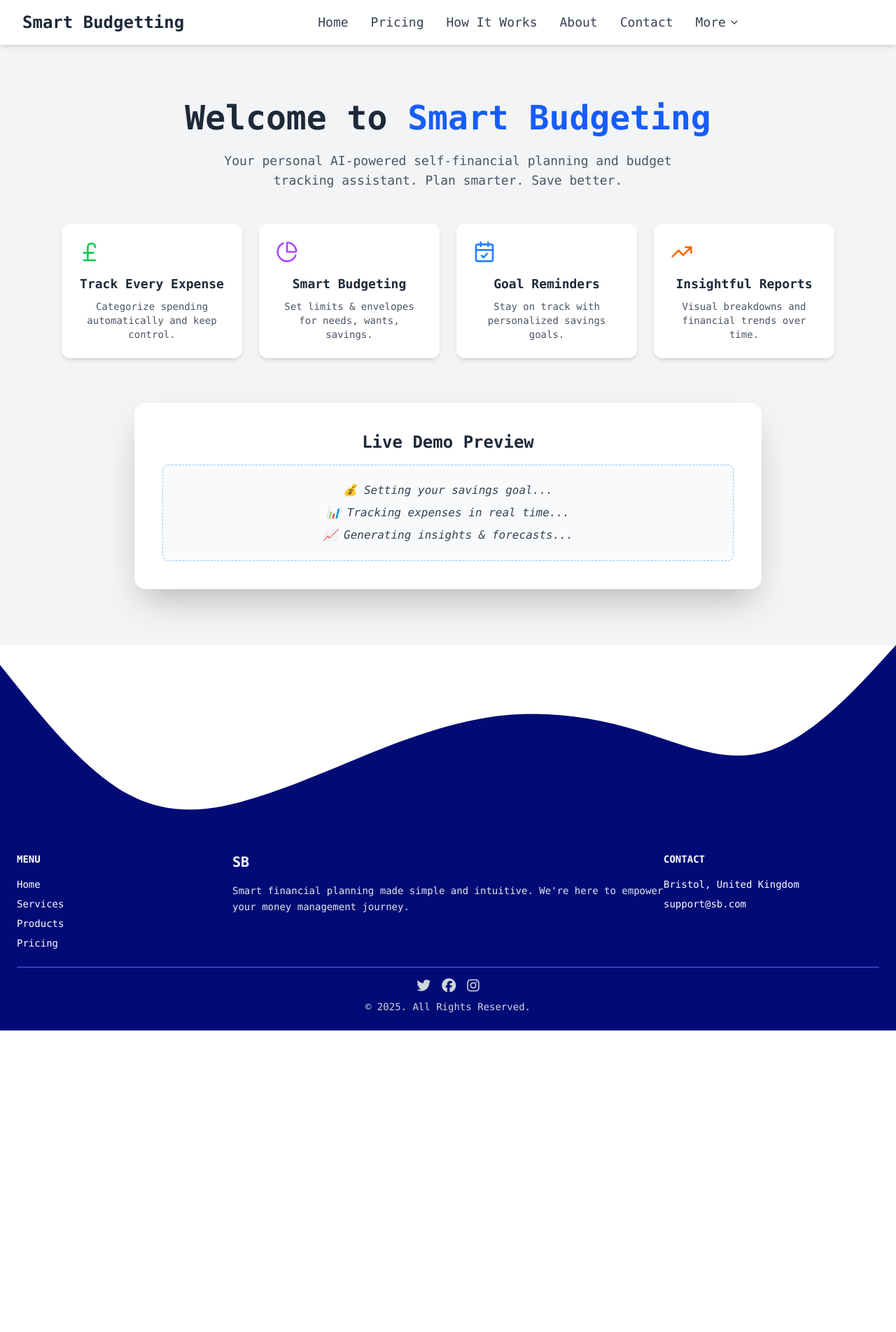
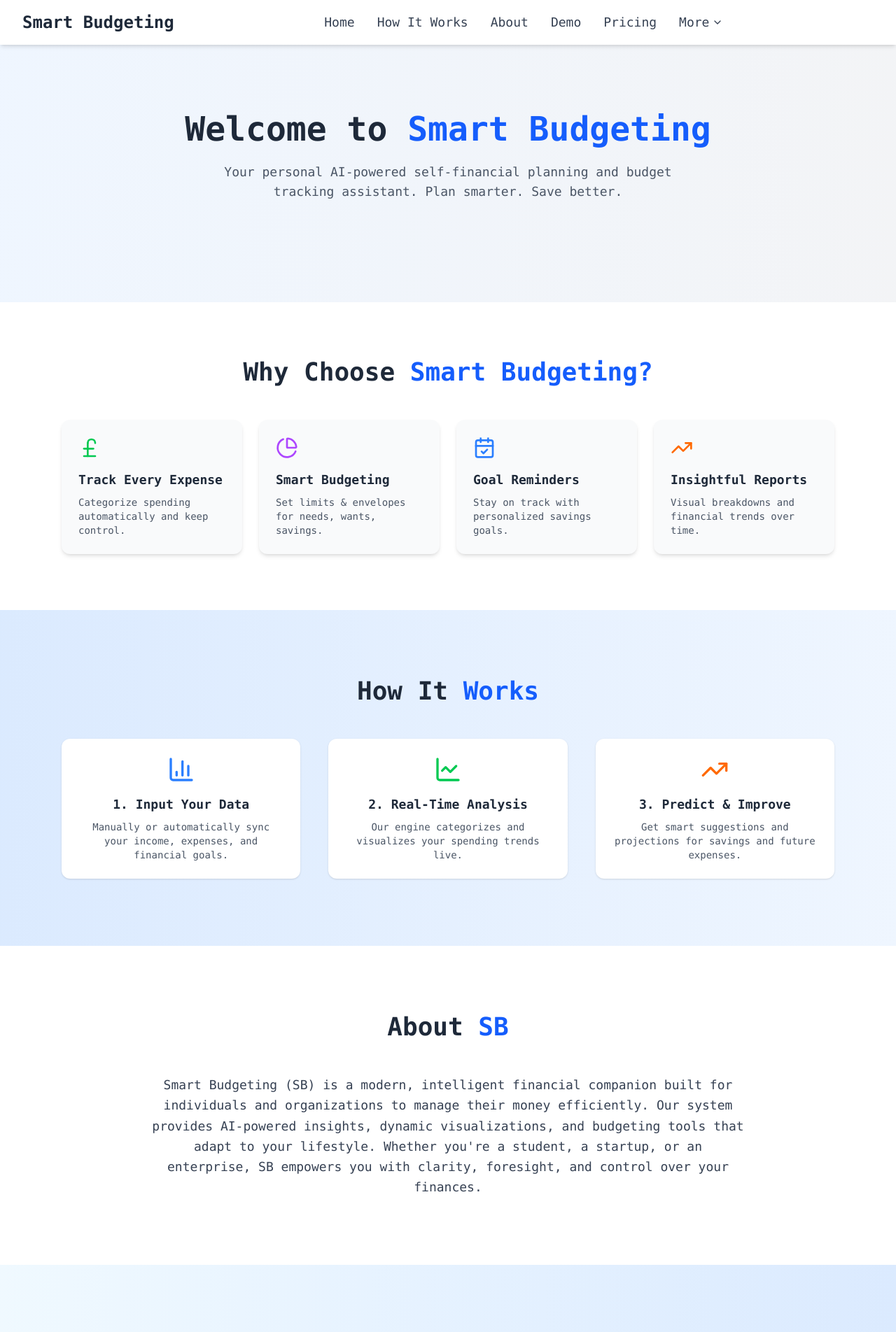
Before and after one commit to Pyaephyo33/sb-front-ui, a React (Vite) app: page /home in a window 1280 px wide. Shown: the top 1904 px of the page at 70% size. Before the commit the page ends 1473 px from the top, so only its background shows below. Built offline with nearby package versions, Linux system fonts and the light colour scheme.

Commit message:
updated home and client pages

```diff
--- a/src/components/Navbar.jsx
+++ b/src/components/Navbar.jsx
@@ -1,5 +1,4 @@
 import React, { useState } from 'react';
-import { NavLink } from 'react-router-dom';
 import { ChevronDown } from 'lucide-react';
 
 const Navbar = () => {
@@ -9,9 +8,9 @@ const Navbar = () => {
   return (
     <header className='bg-white shadow-md sticky top-0 z-50 transition-all'>
       <div className="max-w-screen-xl mx-auto px-4 md:px-6 lg:px-8 py-4 flex justify-between items-center">
-        <NavLink to='/' className="text-2xl font-semibold text-gray-800">
-          Smart Budgetting
-        </NavLink>
+        <a href="#home" className="text-2xl font-semibold text-gray-800">
+          Smart Budgeting
+        </a>
 
         <button
           className='md:hidden text-gray-800 focus:outline-none'
@@ -27,24 +26,25 @@ const Navbar = () => {
         </button>
 
         <nav
-          className={`flex-col md:flex-row md:flex items-center md:justify-center gap-4 md:gap-8 flex-grow transition-all duration-300 ease-in-out
-          ${menuOpen ? 'flex' : 'hidden'} md:flex`}
+          className={`flex-col md:flex-row md:flex items-center md:justify-center gap-4 md:gap-8 flex-grow transition-all duration-300 ease-in-out ${
+            menuOpen ? 'flex' : 'hidden'
+          } md:flex`}
         >
-          <NavLink to="#" className='text-gray-700 hover:text-blue-600 font-medium text-base md:text-lg'>
+          <a href="#home" className="text-gray-700 hover:text-blue-600 font-medium text-base md:text-lg">
             Home
-          </NavLink>
-          <NavLink to="#" className='text-gray-700 hover:text-blue-600 font-medium text-base md:text-lg'>
+          </a>
+          <a href="#how-it-works" className="text-gray-700 hover:text-blue-600 font-medium text-base md:text-lg">
+            How It Works
+          </a>
+          <a href="#about" className="text-gray-700 hover:text-blue-600 font-medium text-base md:text-lg">
+            About
+          </a>
+          <a href="#demo" className="text-gray-700 hover:text-blue-600 font-medium text-base md:text-lg">
+            Demo
+          </a>
+          <a href="#pricing" className="text-gray-700 hover:text-blue-600 font-medium text-base md:text-lg">
             Pricing
-          </NavLink>
-          <NavLink to="#" className='text-gray-700 hover:text-blue-600 font-medium text-base md:text-lg'>
-            How It Works
-          </NavLink>
-          <NavLink to="#" className='text-gray-700 hover:text-blue-600 font-medium text-base md:text-lg'>
-            About
-          </NavLink>
-          <NavLink to="#" className='text-gray-700 hover:text-blue-600 font-medium text-base md:text-lg'>
-            Contact
-          </NavLink>
+          </a>
 
           <div className="relative">
             <button
@@ -56,15 +56,15 @@ const Navbar = () => {
 
             {dropdownOpen && (
               <div className='absolute right-0 mt-2 bg-white border rounded-lg shadow-lg p-2 w-40 animate-fade-in z-50'>
-                <NavLink to="#" className='block px-4 py-2 text-sm text-gray-700 hover:bg-gray-100 rounded'>
+                <a href="#features" className='block px-4 py-2 text-sm text-gray-700 hover:bg-gray-100 rounded'>
                   Features
-                </NavLink>
-                <NavLink to="#" className='block px-4 py-2 text-sm text-gray-700 hover:bg-gray-100 rounded'>
+                </a>
+                <a href="#faq" className='block px-4 py-2 text-sm text-gray-700 hover:bg-gray-100 rounded'>
                   FAQ
-                </NavLink>
-                <NavLink to="/auth" className='block px-4 py-2 text-sm text-gray-700 hover:bg-gray-100 rounded'>
+                </a>
+                <a href="/auth" className='block px-4 py-2 text-sm text-gray-700 hover:bg-gray-100 rounded'>
                   Login
-                </NavLink>
+                </a>
               </div>
             )}
           </div>
--- a/src/index.css
+++ b/src/index.css
@@ -14,3 +14,7 @@
 .animate-fade-in {
   animation: fade-in 0.2s ease-out forwards;
 }
+
+html {
+  scroll-behavior: smooth;
+}
--- a/src/pages/Home.jsx
+++ b/src/pages/Home.jsx
@@ -1,45 +1,91 @@
 import React from 'react';
-import { PieChart, CalendarCheck, TrendingUp, PoundSterlingIcon } from 'lucide-react';
+import {
+  PieChart,
+  CalendarCheck,
+  TrendingUp,
+  PoundSterlingIcon,
+  BarChart3,
+  LineChart,
+} from 'lucide-react';
+
+const highlights = [
+  {
+    icon: <PoundSterlingIcon className="w-8 h-8 text-green-500" />,
+    title: 'Track Every Expense',
+    desc: 'Categorize spending automatically and keep control.',
+  },
+  {
+    icon: <PieChart className="w-8 h-8 text-purple-500" />,
+    title: 'Smart Budgeting',
+    desc: 'Set limits & envelopes for needs, wants, savings.',
+  },
+  {
+    icon: <CalendarCheck className="w-8 h-8 text-blue-500" />,
+    title: 'Goal Reminders',
+    desc: 'Stay on track with personalized savings goals.',
+  },
+  {
+    icon: <TrendingUp className="w-8 h-8 text-orange-500" />,
+    title: 'Insightful Reports',
+    desc: 'Visual breakdowns and financial trends over time.',
+  },
+];
+
+const pricingPlans = [
+  {
+    title: 'Open Source',
+    price: 'Free',
+    desc: 'Self-hosted. Community-driven. Full access to source code and core features.',
+    features: ['Full source access', 'Basic budgeting tools', 'Community support'],
+  },
+  {
+    title: 'Distribution',
+    price: '£30/month',
+    desc: 'Perfect for small financial teams and SaaS distribution. Easily deploy & customize.',
+    features: ['All open source features', 'Custom branding', 'Email reporting', 'Deployment support'],
+  },
+  {
+    title: 'Enterprise',
+    price: 'Contact Us',
+    desc: 'Advanced solutions for financial institutions, analytics firms, and banks.',
+    features: ['Dedicated support', 'Multi-org control', 'Custom APIs', 'Security compliance'],
+  },
+];
+
+const SectionTitle = ({ children }) => (
+  <h2 className="text-4xl font-bold text-gray-800 dark:text-white mb-12 text-center group">
+    <span className="relative inline-block group-hover:text-blue-600 transition duration-300">
+      <span className="absolute bottom-0 left-1/2 w-0 h-[2px] bg-blue-500 group-hover:w-full group-hover:left-0 transition-all duration-300"></span>
+      {children}
+    </span>
+  </h2>
+);
 
 const Home = () => {
   return (
-    <section className="py-20 bg-gray-100 dark:bg-gray-900 transition-all duration-500">
+    <div className="transition-all duration-500">
+
+      {/* Hero Section */}
+      <section id='home' className="py-24 bg-gradient-to-r from-blue-50 to-gray-100 dark:from-gray-900 dark:to-gray-950">
         <div className="max-w-6xl mx-auto px-6 text-center">
-        {/* Title & Subtitle */}
           <h1 className="text-5xl font-extrabold text-gray-800 dark:text-white mb-6 animate-fade-in-down">
             Welcome to <span className="text-blue-600 dark:text-blue-400">Smart Budgeting</span>
           </h1>
           <p className="text-lg text-gray-600 dark:text-gray-300 mb-12 max-w-2xl mx-auto animate-fade-in-up">
             Your personal AI-powered self-financial planning and budget tracking assistant. Plan smarter. Save better.
           </p>
+        </div>
+      </section>
 
-        {/* Highlights Grid */}
-        <div className="grid grid-cols-1 md:grid-cols-2 lg:grid-cols-4 gap-6 mb-16 animate-fade-in-up">
-          {[
-            {
-              icon: <PoundSterlingIcon className="w-8 h-8 text-green-500" />,
-              title: "Track Every Expense",
-              desc: "Categorize spending automatically and keep control.",
-            },
-            {
-              icon: <PieChart className="w-8 h-8 text-purple-500" />,
-              title: "Smart Budgeting",
-              desc: "Set limits & envelopes for needs, wants, savings.",
-            },
-            {
-              icon: <CalendarCheck className="w-8 h-8 text-blue-500" />,
-              title: "Goal Reminders",
-              desc: "Stay on track with personalized savings goals.",
-            },
-            {
-              icon: <TrendingUp className="w-8 h-8 text-orange-500" />,
-              title: "Insightful Reports",
-              desc: "Visual breakdowns and financial trends over time.",
-            },
-          ].map((item, idx) => (
+      {/* Highlights */}
+      <section className="py-20 bg-white dark:bg-gray-950">
+        <div className="max-w-6xl mx-auto px-6">
+          <SectionTitle>Why Choose <span className="text-blue-600 dark:text-blue-400">Smart Budgeting?</span></SectionTitle>
+          <div className="grid grid-cols-1 md:grid-cols-2 lg:grid-cols-4 gap-6 animate-fade-in-up">
+            {highlights.map((item, idx) => (
               <div
                 key={idx}
-              className="bg-white dark:bg-gray-800 rounded-xl shadow-md hover:shadow-xl p-6 transition-all duration-300 transform hover:-translate-y-1"
+                className="bg-gray-50 dark:bg-gray-800 rounded-xl shadow-md hover:shadow-2xl p-6 transition-all duration-300 transform hover:-translate-y-1 text-left"
               >
                 <div className="mb-4">{item.icon}</div>
                 <h3 className="text-lg font-semibold text-gray-800 dark:text-white mb-2">{item.title}</h3>
@@ -47,10 +93,52 @@ const Home = () => {
               </div>
             ))}
           </div>
+        </div>
+      </section>
 
-        {/* Demo Animation Box */}
+      {/* How It Works */}
+      <section id='how-it-works' className="py-24 bg-gradient-to-r from-blue-100 to-blue-50 dark:from-gray-800 dark:to-gray-900">
+        <div className="max-w-6xl mx-auto px-6">
+          <SectionTitle>How It <span className="text-blue-600 dark:text-blue-400">Works</span></SectionTitle>
+          <div className="grid md:grid-cols-3 gap-10 text-center">
+            <div className="bg-white dark:bg-gray-800 p-6 rounded-xl shadow hover:shadow-xl transition">
+              <BarChart3 className="w-10 h-10 text-blue-500 mx-auto mb-4" />
+              <h4 className="font-bold text-lg text-gray-800 dark:text-white">1. Input Your Data</h4>
+              <p className="text-sm text-gray-600 dark:text-gray-300 mt-2">Manually or automatically sync your income, expenses, and financial goals.</p>
+            </div>
+            <div className="bg-white dark:bg-gray-800 p-6 rounded-xl shadow hover:shadow-xl transition">
+              <LineChart className="w-10 h-10 text-green-500 mx-auto mb-4" />
+              <h4 className="font-bold text-lg text-gray-800 dark:text-white">2. Real-Time Analysis</h4>
+              <p className="text-sm text-gray-600 dark:text-gray-300 mt-2">Our engine categorizes and visualizes your spending trends live.</p>
+            </div>
+            <div className="bg-white dark:bg-gray-800 p-6 rounded-xl shadow hover:shadow-xl transition">
+              <TrendingUp className="w-10 h-10 text-orange-500 mx-auto mb-4" />
+              <h4 className="font-bold text-lg text-gray-800 dark:text-white">3. Predict & Improve</h4>
+              <p className="text-sm text-gray-600 dark:text-gray-300 mt-2">Get smart suggestions and projections for savings and future expenses.</p>
+            </div>
+          </div>
+        </div>
+      </section>
+
+      {/* About Section */}
+      <section id='about' className="py-24 bg-white dark:bg-gray-950">
+        <div className="max-w-4xl mx-auto px-6 text-center">
+          <SectionTitle>About <span className="text-blue-600 dark:text-blue-400">SB</span></SectionTitle>
+          <p className="text-lg text-gray-700 dark:text-gray-300 leading-relaxed">
+            Smart Budgeting (SB) is a modern, intelligent financial companion built for individuals and organizations
+            to manage their money efficiently. Our system provides AI-powered insights, dynamic visualizations,
+            and budgeting tools that adapt to your lifestyle. Whether you're a student, a startup, or an enterprise,
+            SB empowers you with clarity, foresight, and control over your finances.
+          </p>
+        </div>
+      </section>
+
+      {/* Demo Section */}
+      <section id='demo' className="py-24 bg-gradient-to-r from-sky-50 to-blue-100 dark:from-gray-900 dark:to-gray-950">
+        <div className="max-w-6xl mx-auto px-6 text-center">
+          <SectionTitle>See it in <span className="text-blue-600 dark:text-blue-400">Action</span></SectionTitle>
           <div className="bg-white dark:bg-gray-800 shadow-2xl rounded-2xl p-6 md:p-10 w-full max-w-4xl mx-auto animate-fade-in-up">
-          <h2 className="text-2xl font-bold text-gray-800 dark:text-white mb-4">Live Demo Preview</h2>
+            <h3 className="text-2xl font-bold text-gray-800 dark:text-white mb-4">Live Demo Preview</h3>
             <div className="border border-dashed border-blue-300 dark:border-gray-600 rounded-lg p-6 bg-gray-50 dark:bg-gray-900">
               <p className="text-gray-700 dark:text-gray-300 italic mb-2">💰 Setting your savings goal...</p>
               <p className="text-gray-700 dark:text-gray-300 italic mb-2">📊 Tracking expenses in real time...</p>
@@ -59,6 +147,41 @@ const Home = () => {
           </div>
         </div>
       </section>
+
+      {/* Pricing Section */}
+      <section id='pricing' className="py-24 bg-white dark:bg-gray-950">
+        <div className="max-w-6xl mx-auto px-6 text-center">
+          <SectionTitle>Flexible <span className="text-blue-600 dark:text-blue-400">Pricing</span> for Every Stage</SectionTitle>
+          <p className="text-gray-600 dark:text-gray-300 mb-12 max-w-2xl mx-auto text-lg animate-fade-in-up">
+            Whether you're starting out solo or scaling across organizations, Smart Budgeting supports you.
+            Open source for developers, distribution-ready for startups, and full enterprise support.
+          </p>
+
+          <div className="grid grid-cols-1 md:grid-cols-3 gap-8">
+            {pricingPlans.map((plan, idx) => (
+              <div
+                key={idx}
+                className="bg-gray-50 dark:bg-gray-800 rounded-xl p-8 shadow-md hover:shadow-xl transition-all duration-300 transform hover:-translate-y-1 text-left animate-fade-in-up"
+              >
+                <h3 className="text-xl font-bold text-gray-800 dark:text-white mb-2">{plan.title}</h3>
+                <p className="text-3xl font-extrabold text-blue-600 dark:text-blue-400 mb-2">{plan.price}</p>
+                <p className="text-sm text-gray-600 dark:text-gray-300 mb-4">{plan.desc}</p>
+                <ul className="text-sm text-gray-700 dark:text-gray-200 space-y-2 mb-4">
+                  {plan.features.map((feature, i) => (
+                    <li key={i} className="flex items-start">
+                      <span className="text-green-500 mr-2">✔</span> {feature}
+                    </li>
+                  ))}
+                </ul>
+                <button className="mt-auto bg-blue-600 hover:bg-blue-700 text-white px-4 py-2 rounded-lg transition">
+                  {plan.price === 'Free' ? 'Get Started' : 'Choose Plan'}
+                </button>
+              </div>
+            ))}
+          </div>
+        </div>
+      </section>
+    </div>
   );
 };
 
```
Also changed, not shown: src/components/Footer.jsx (line endings or trailing spaces). Lines whose indentation alone changed are shown as unchanged.
